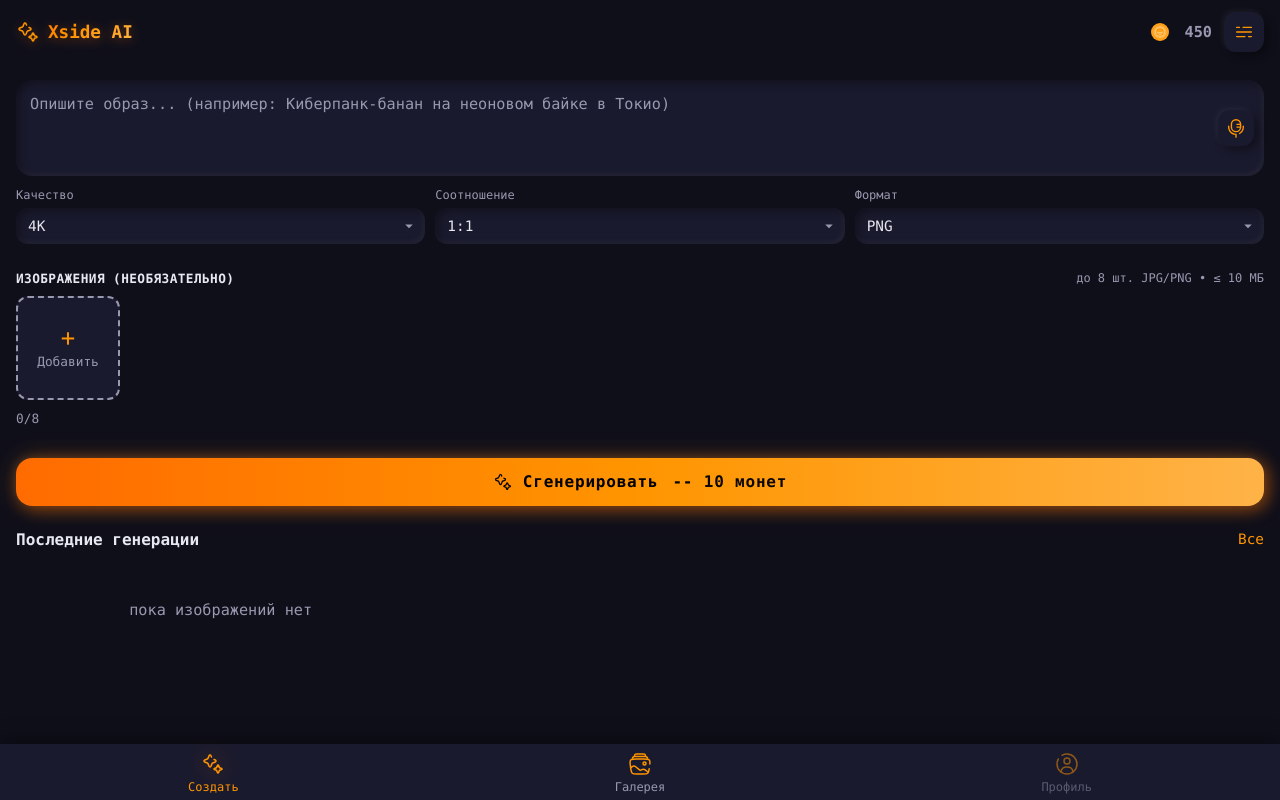
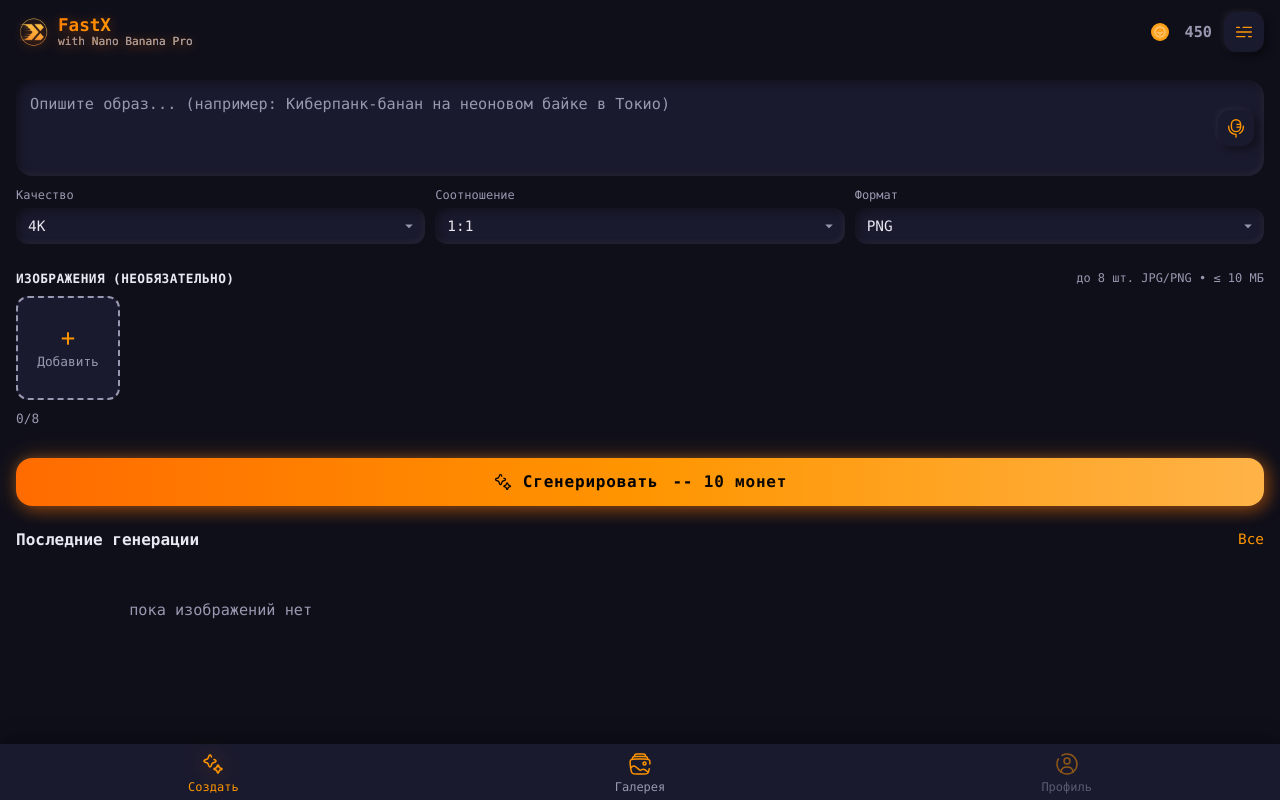
Before and after one commit to xsideweb/fastx-image-bot, a website: page index.html in a window 1280 px wide. Drawn offline with Linux system fonts and the light colour scheme.

Commit message:
fix: header logo change

```diff
--- a/index.html
+++ b/index.html
@@ -14,8 +14,11 @@
     <!-- Header -->
     <header class="header">
       <div class="logo">
-        <img src="icons/stars.svg" alt="" class="icon logo-icon">
-        <span class="logo-text">Xside AI</span>
+        <img src="icons/logo.png" alt="FastX logo" class="icon logo-icon">
+        <div class="logo-text-wrap">
+          <span class="logo-text">FastX</span>
+          <span class="logo-subtitle">with Nano Banana Pro</span>
+        </div>
       </div>
       <div class="header-right">
         <img src="icons/banking-coin.svg" alt="" class="icon icon-credits">
--- a/styles.css
+++ b/styles.css
@@ -76,9 +76,25 @@ body {
   filter: drop-shadow(0 2px 6px var(--shadow-orange));
 }
 
+.logo-text-wrap {
+  display: flex;
+  flex-direction: column;
+  line-height: 1.1;
+}
+
+.logo-subtitle {
+  font-size: 0.7rem;
+  font-weight: 400;
+  color: var(--text-muted);
+  -webkit-text-fill-color: var(--text-muted);
+  background: none;
+  background-clip: unset;
+}
+
 .logo-icon {
-  width: 24px;
-  height: 24px;
+  width: 34px;
+  height: 34px;
+  object-fit: contain;
   display: block;
 }
 
```
Also changed, not shown: icons/logo.png (added).
